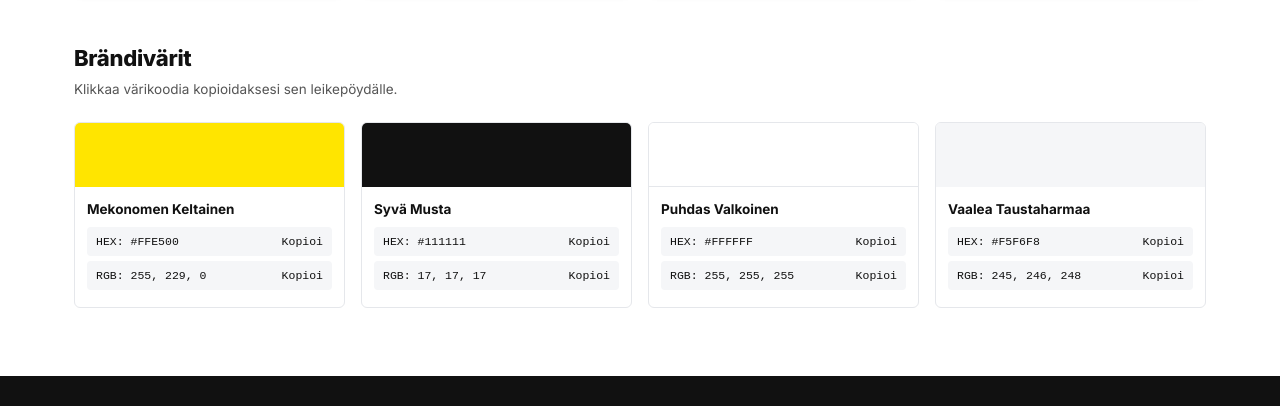
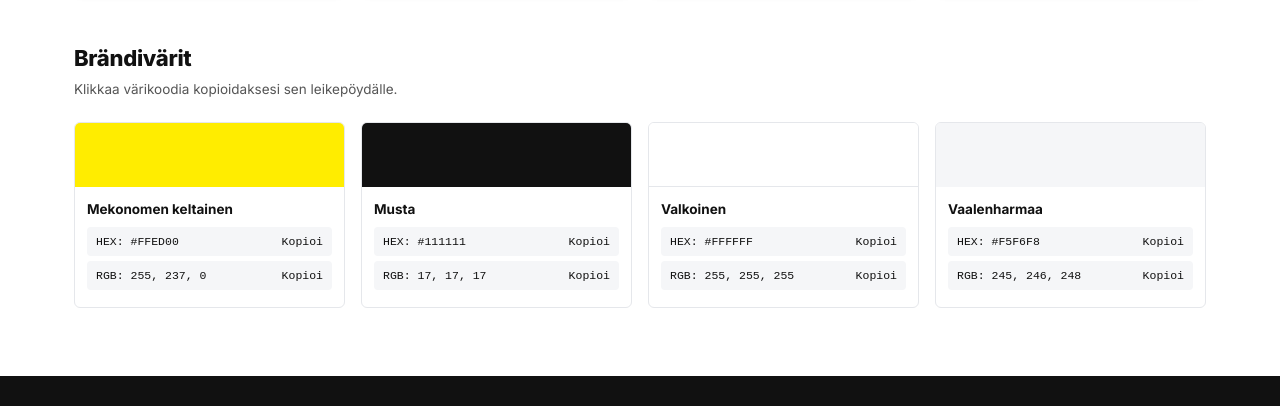
Before and after one commit to Garage-Brothers-OY/Mekonomen-Lempaala, a plain HTML site: page brandstyles.html in a window 1280 px wide. Shown: the part 935-1341 px from the top of the page. Drawn offline with Linux system fonts and the light colour scheme.

Commit message:
Update brandstyles.html

```diff
--- a/brandstyles.html
+++ b/brandstyles.html
@@ -603,18 +603,18 @@
 
             <div class="color-grid">
                 <div class="color-card">
-                    <div class="color-top" style="background-color: #FFE500;"></div>
+                    <div class="color-top" style="background-color: #FFED00;"></div>
                     <div class="color-info">
-                        <h4>Mekonomen Keltainen</h4>
-                        <div class="copy-pill" onclick="copyText('#FFE500', this)"><span>HEX: #FFE500</span><span>Kopioi</span></div>
-                        <div class="copy-pill" onclick="copyText('255, 229, 0', this)"><span>RGB: 255, 229, 0</span><span>Kopioi</span></div>
+                        <h4>Mekonomen keltainen</h4>
+                        <div class="copy-pill" onclick="copyText('#FFED00', this)"><span>HEX: #FFED00</span><span>Kopioi</span></div>
+                        <div class="copy-pill" onclick="copyText('255, 237, 0', this)"><span>RGB: 255, 237, 0</span><span>Kopioi</span></div>
                     </div>
                 </div>
 
                 <div class="color-card">
                     <div class="color-top" style="background-color: #111111;"></div>
                     <div class="color-info">
-                        <h4>Syvä Musta</h4>
+                        <h4>Musta</h4>
                         <div class="copy-pill" onclick="copyText('#111111', this)"><span>HEX: #111111</span><span>Kopioi</span></div>
                         <div class="copy-pill" onclick="copyText('17, 17, 17', this)"><span>RGB: 17, 17, 17</span><span>Kopioi</span></div>
                     </div>
@@ -623,7 +623,7 @@
                 <div class="color-card">
                     <div class="color-top" style="background-color: #FFFFFF; border-bottom: 1px solid #E5E7EB;"></div>
                     <div class="color-info">
-                        <h4>Puhdas Valkoinen</h4>
+                        <h4>Valkoinen</h4>
                         <div class="copy-pill" onclick="copyText('#FFFFFF', this)"><span>HEX: #FFFFFF</span><span>Kopioi</span></div>
                         <div class="copy-pill" onclick="copyText('255, 255, 255', this)"><span>RGB: 255, 255, 255</span><span>Kopioi</span></div>
                     </div>
@@ -632,7 +632,7 @@
                 <div class="color-card">
                     <div class="color-top" style="background-color: #F5F6F8;"></div>
                     <div class="color-info">
-                        <h4>Vaalea Taustaharmaa</h4>
+                        <h4>Vaalenharmaa</h4>
                         <div class="copy-pill" onclick="copyText('#F5F6F8', this)"><span>HEX: #F5F6F8</span><span>Kopioi</span></div>
                         <div class="copy-pill" onclick="copyText('245, 246, 248', this)"><span>RGB: 245, 246, 248</span><span>Kopioi</span></div>
                     </div>
```
